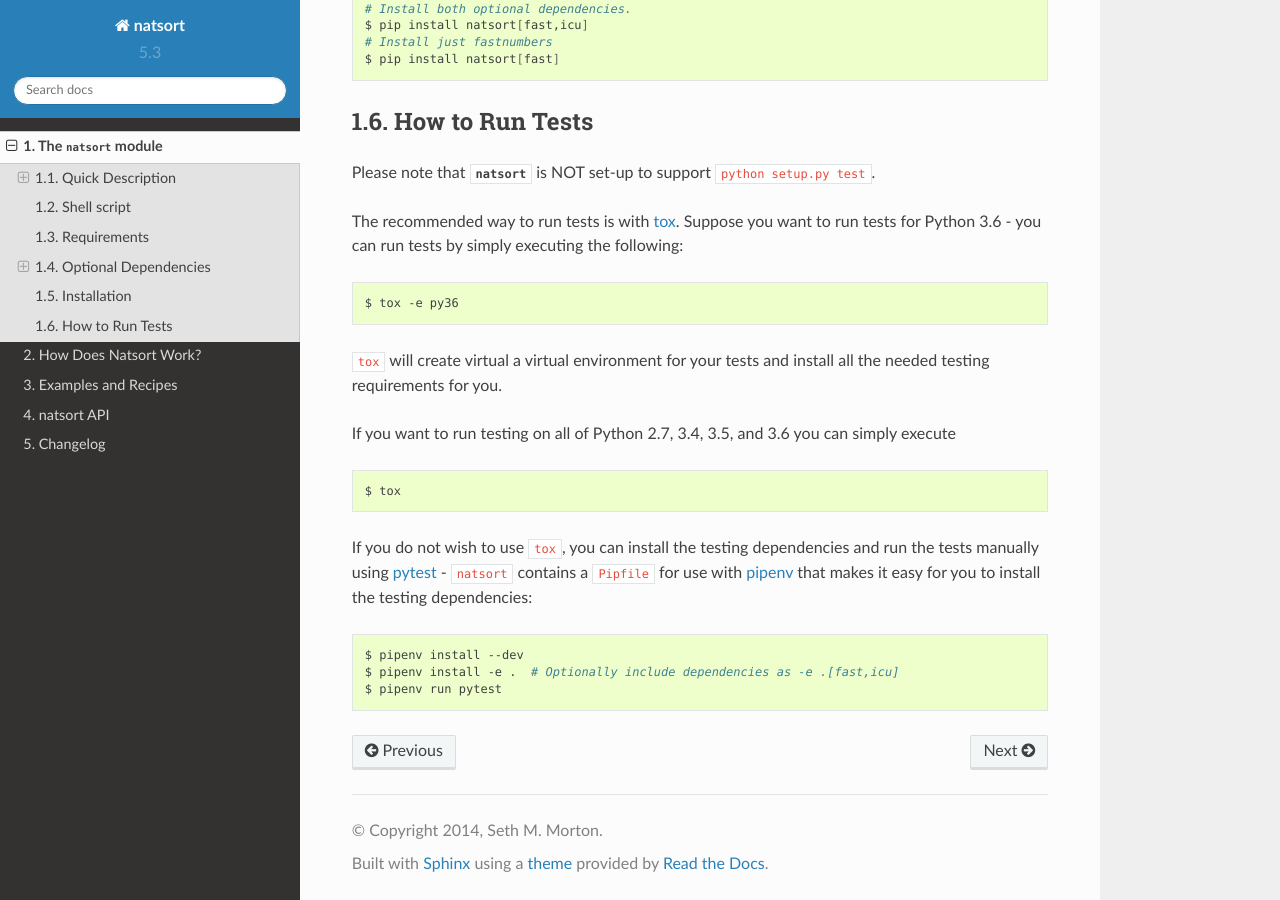
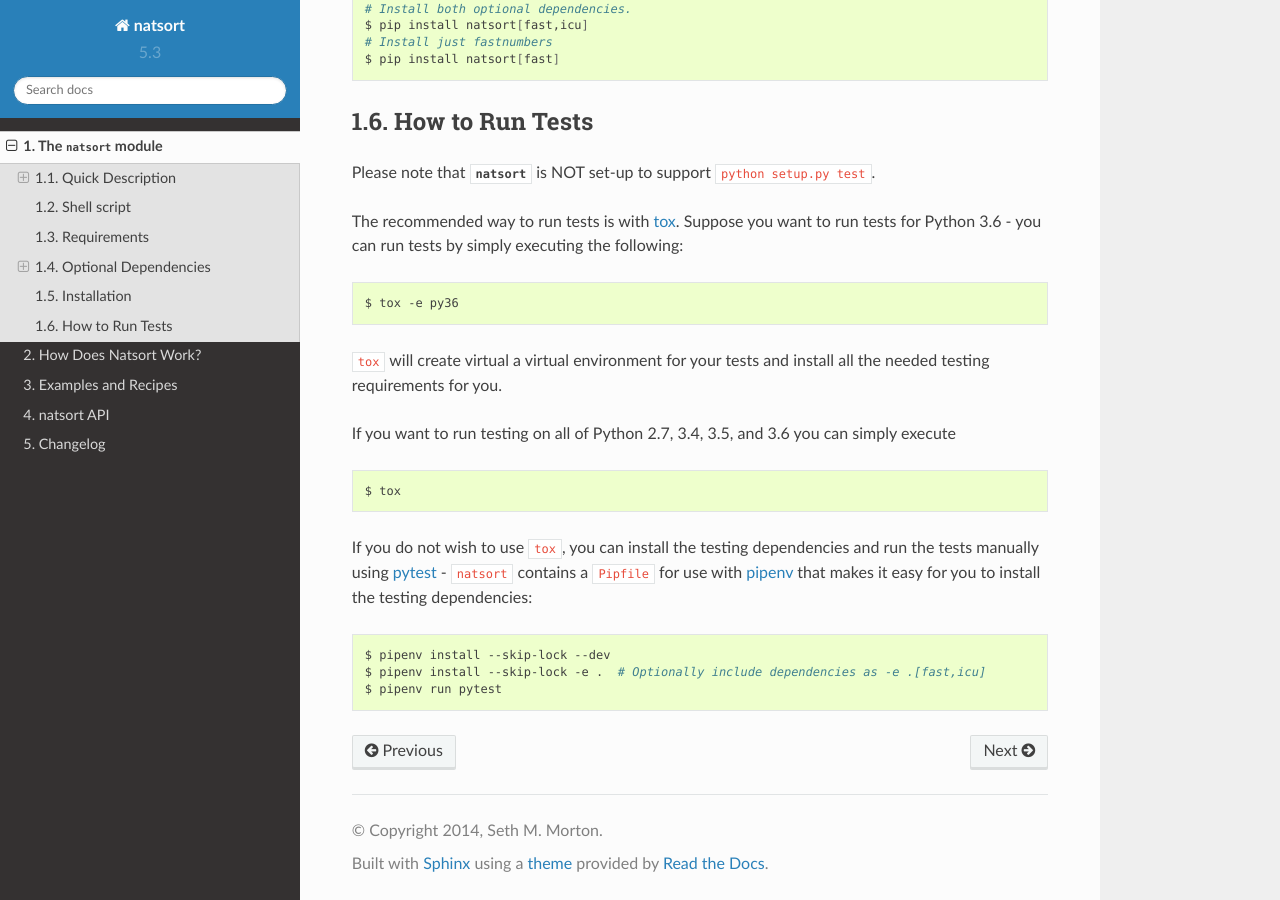
Before and after one commit to SethMMorton/natsort, a Sphinx documentation site: the page built from docs/source/intro.rst, in a window 1280 px wide and 900 px high, scrolled down 5370 px. Built offline with Sphinx 7.4.7 and the Read the Docs theme 2.0.0, drawn with Linux system fonts in a browser that asks for light colours; pages that are not in the unit, such as notebooks, are missing from menus.

Commit message:
Recommend --skip-lock when using pipenv.
Locking takes FOREVER, and it is of little use for the purposes of
installing development tools.

```diff
--- a/README.rst
+++ b/README.rst
@@ -329,8 +329,8 @@ makes it easy for you to install the testing dependencies:
 
 .. code-block:: sh
 
-    $ pipenv install --dev
-    $ pipenv install -e .  # Optionally include dependencies as -e .[fast,icu]
+    $ pipenv install --skip-lock --dev
+    $ pipenv install --skip-lock -e .  # Optionally include dependencies as -e .[fast,icu]
     $ pipenv run pytest
 
 Author
--- a/docs/source/intro.rst
+++ b/docs/source/intro.rst
@@ -332,6 +332,6 @@ makes it easy for you to install the testing dependencies:
 
 .. code-block:: sh
 
-    $ pipenv install --dev
-    $ pipenv install -e .  # Optionally include dependencies as -e .[fast,icu]
+    $ pipenv install --skip-lock --dev
+    $ pipenv install --skip-lock -e .  # Optionally include dependencies as -e .[fast,icu]
     $ pipenv run pytest
```
